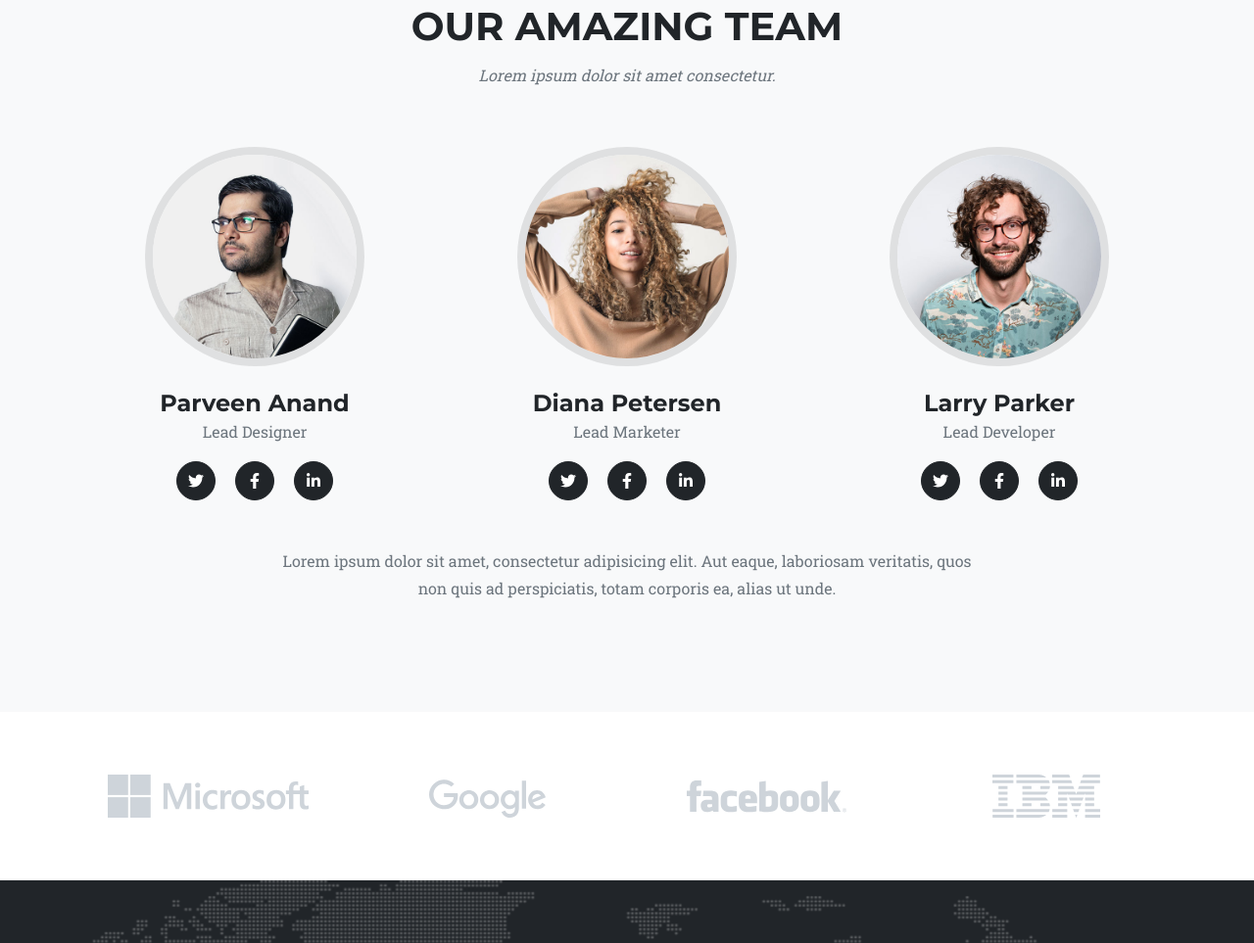
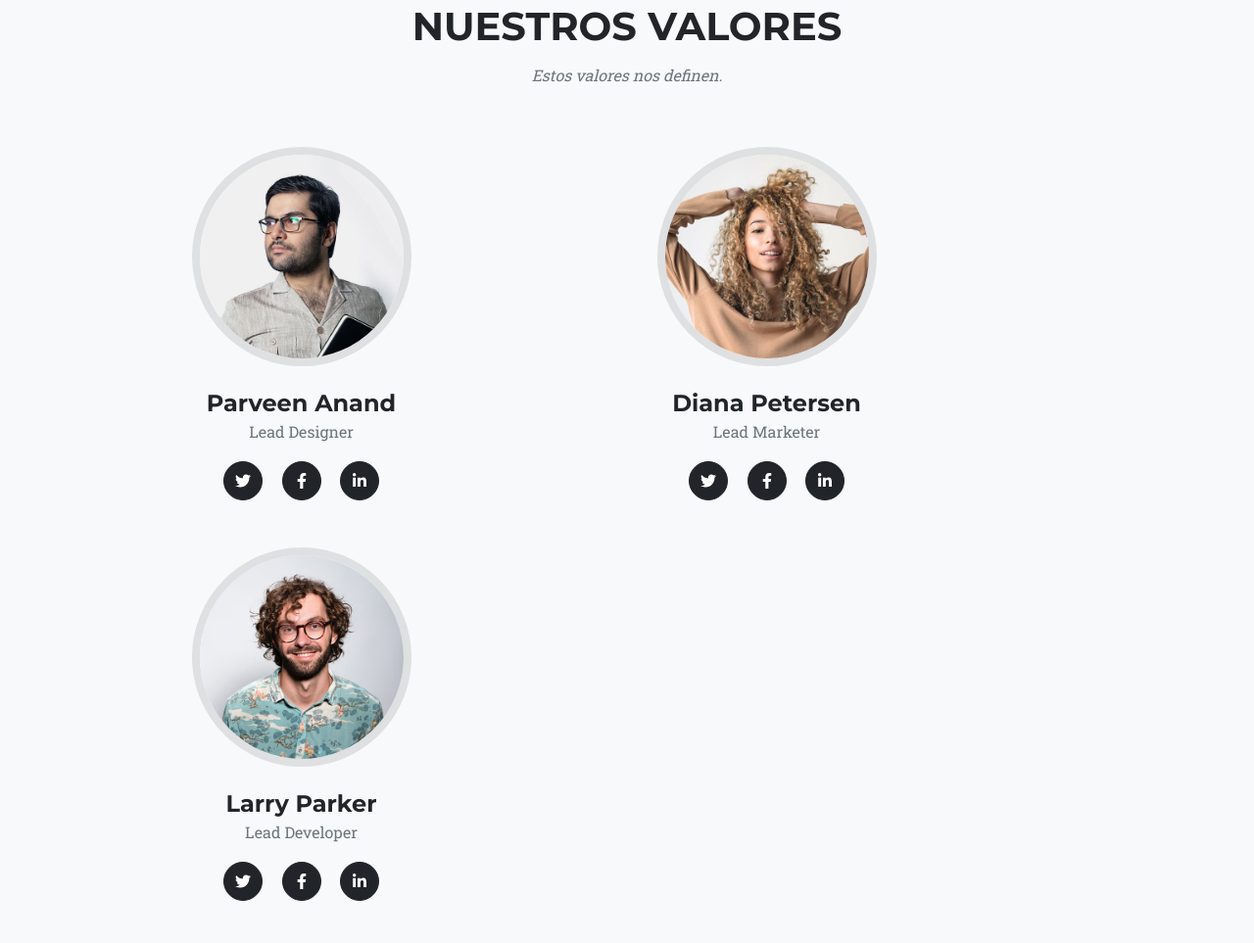
Before and after one commit to devmalvarado/Sacre-Landing, a plain HTML site: page index.html in a window 1280 px wide. Shown: the part 4651-5614 px from the top of the page at 98% size. Drawn offline with nearby package versions, Linux system fonts and the light colour scheme.

Commit message:
Update index.html

```diff
--- a/index.html
+++ b/index.html
@@ -246,11 +246,11 @@
         <section class="page-section bg-light" id="team">
             <div class="container">
                 <div class="text-center">
-                    <h2 class="section-heading text-uppercase">Our Amazing Team</h2>
-                    <h3 class="section-subheading text-muted">Lorem ipsum dolor sit amet consectetur.</h3>
+                    <h2 class="section-heading text-uppercase">Nuestros Valores</h2>
+                    <h3 class="section-subheading text-muted">Estos valores nos definen.</h3>
                 </div>
                 <div class="row">
-                    <div class="col-lg-4">
+                    <div class="col-lg-5">
                         <div class="team-member">
                             <img class="mx-auto rounded-circle" src="assets/img/team/1.jpg" alt="..." />
                             <h4>Parveen Anand</h4>
@@ -260,7 +260,7 @@
                             <a class="btn btn-dark btn-social mx-2" href="#!" aria-label="Parveen Anand LinkedIn Profile"><i class="fab fa-linkedin-in"></i></a>
                         </div>
                     </div>
-                    <div class="col-lg-4">
+                    <div class="col-lg-5">
                         <div class="team-member">
                             <img class="mx-auto rounded-circle" src="assets/img/team/2.jpg" alt="..." />
                             <h4>Diana Petersen</h4>
@@ -270,7 +270,18 @@
                             <a class="btn btn-dark btn-social mx-2" href="#!" aria-label="Diana Petersen LinkedIn Profile"><i class="fab fa-linkedin-in"></i></a>
                         </div>
                     </div>
-                    <div class="col-lg-4">
+                    <div class="col-lg-5">
+                        <div class="team-member">
+                            <img class="mx-auto rounded-circle" src="assets/img/team/3.jpg" alt="..." />
+                            <h4>Larry Parker</h4>
+                            <p class="text-muted">Lead Developer</p>
+                            <a class="btn btn-dark btn-social mx-2" href="#!" aria-label="Larry Parker Twitter Profile"><i class="fab fa-twitter"></i></a>
+                            <a class="btn btn-dark btn-social mx-2" href="#!" aria-label="Larry Parker Facebook Profile"><i class="fab fa-facebook-f"></i></a>
+                            <a class="btn btn-dark btn-social mx-2" href="#!" aria-label="Larry Parker LinkedIn Profile"><i class="fab fa-linkedin-in"></i></a>
+                        </div>
+                    </div>
+                </div>
+                  <div class="col-lg-5">
                         <div class="team-member">
                             <img class="mx-auto rounded-circle" src="assets/img/team/3.jpg" alt="..." />
                             <h4>Larry Parker</h4>
@@ -353,17 +364,15 @@
                     <!-- has successfully submitted-->
                     <div class="d-none" id="submitSuccessMessage">
                         <div class="text-center text-white mb-3">
-                            <div class="fw-bolder">Form submission successful!</div>
-                            To activate this form, sign up at
-                            <br />
-                            <a href="https://startbootstrap.com/solution/contact-forms">https://startbootstrap.com/solution/contact-forms</a>
+                            <div class="fw-bolder">¡Hemos recibido tu solicitud!</div>
+                            En breve nos pondremos en contacto contigo
                         </div>
                     </div>
                     <!-- Submit error message-->
                     <!---->
                     <!-- This is what your users will see when there is-->
                     <!-- an error submitting the form-->
-                    <div class="d-none" id="submitErrorMessage"><div class="text-center text-danger mb-3">Error sending message!</div></div>
+                    <div class="d-none" id="submitErrorMessage"><div class="text-center text-danger mb-3">¡Error enviando tu mensaje, vuelve a intentarlo!</div></div>
                     <!-- Submit Button-->
                     <div class="text-center"><button class="btn btn-primary btn-xl text-uppercase disabled" id="submitButton" type="submit">Send Message</button></div>
                 </form>
```
